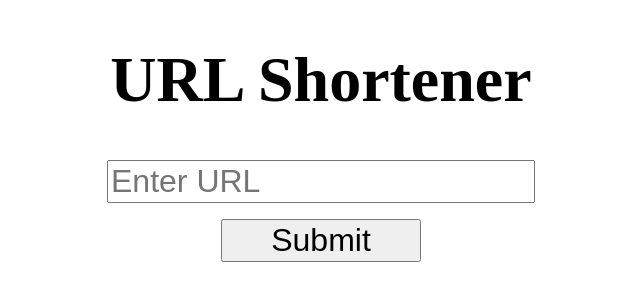
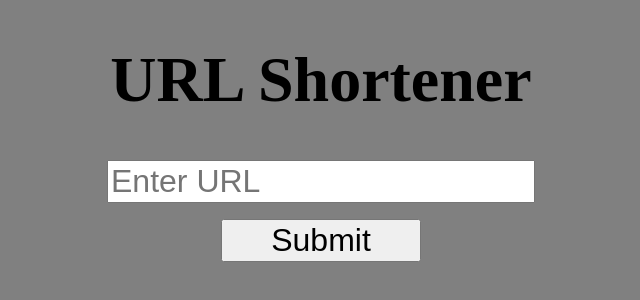
Before and after one commit to AlexDegerman/url-shortener, an Angular app: page / in a window 1280 px wide. Shown: the top 300 px of the page, without its empty margins (319-959 px from the left). Built offline with nearby package versions, Linux system fonts and the light colour scheme; what ng-tiny-url would draw is missing.

Commit message:
edit style

```diff
--- a/package.json
+++ b/package.json
@@ -30,6 +30,7 @@
     "@angular/cli": "~14.0.5",
     "@angular/compiler-cli": "^14.0.0",
     "@types/jasmine": "~4.0.0",
+    "angular-cli-ghpages": "^1.0.0",
     "jasmine-core": "~4.1.0",
     "karma": "~6.3.0",
     "karma-chrome-launcher": "~3.1.0",
--- a/src/index.html
+++ b/src/index.html
@@ -2,8 +2,8 @@
 <html lang="en">
 <head>
   <meta charset="utf-8">
-  <title>UrlShortener</title>
-  <base href="/">
+  <title>URL Shortener App</title>
+  <base href="./">
   <meta name="viewport" content="width=device-width, initial-scale=1">
   <link rel="icon" type="image/x-icon" href="favicon.ico">
 </head>
--- a/src/styles.css
+++ b/src/styles.css
@@ -1 +1,4 @@
 /* You can add global styles to this file, and also import other style files */
+body {
+  background-color: grey;
+}
```
Also changed, not shown: 1 other file (tests, documents, lock files or other folders).
